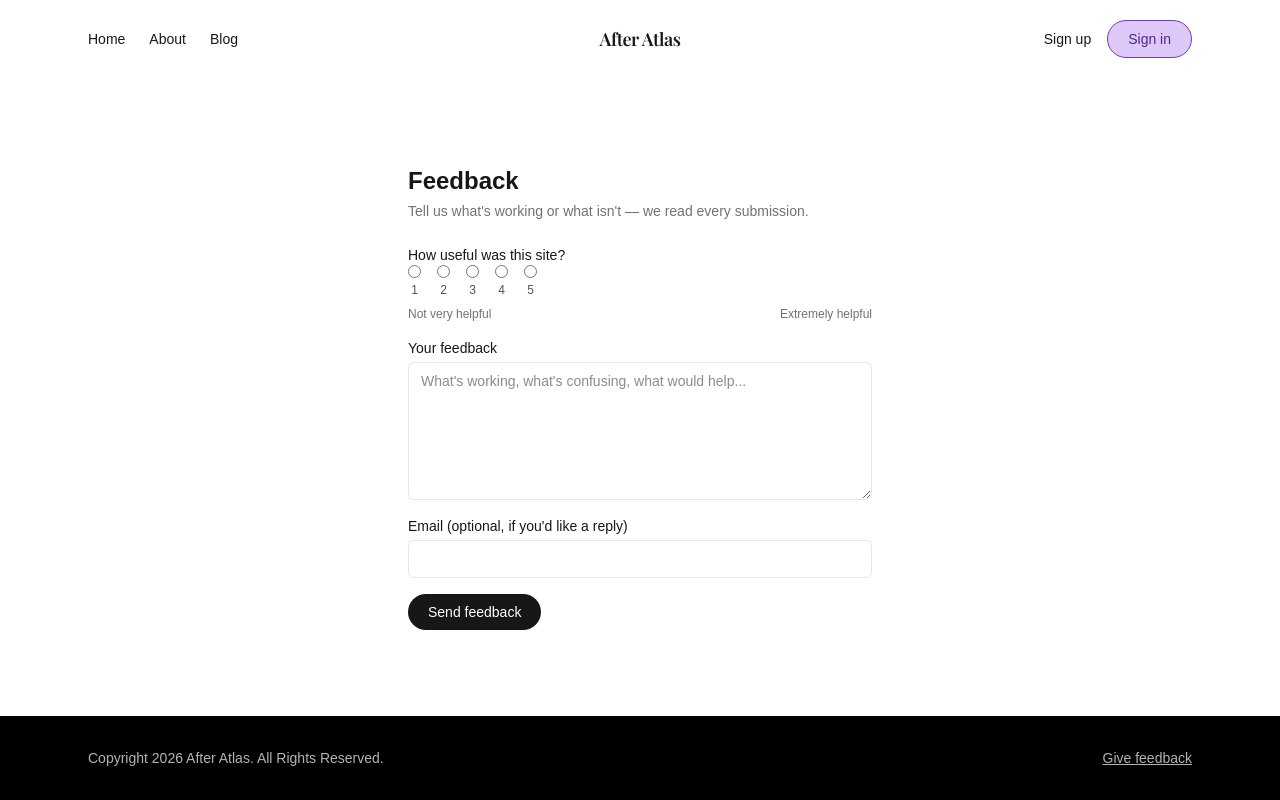
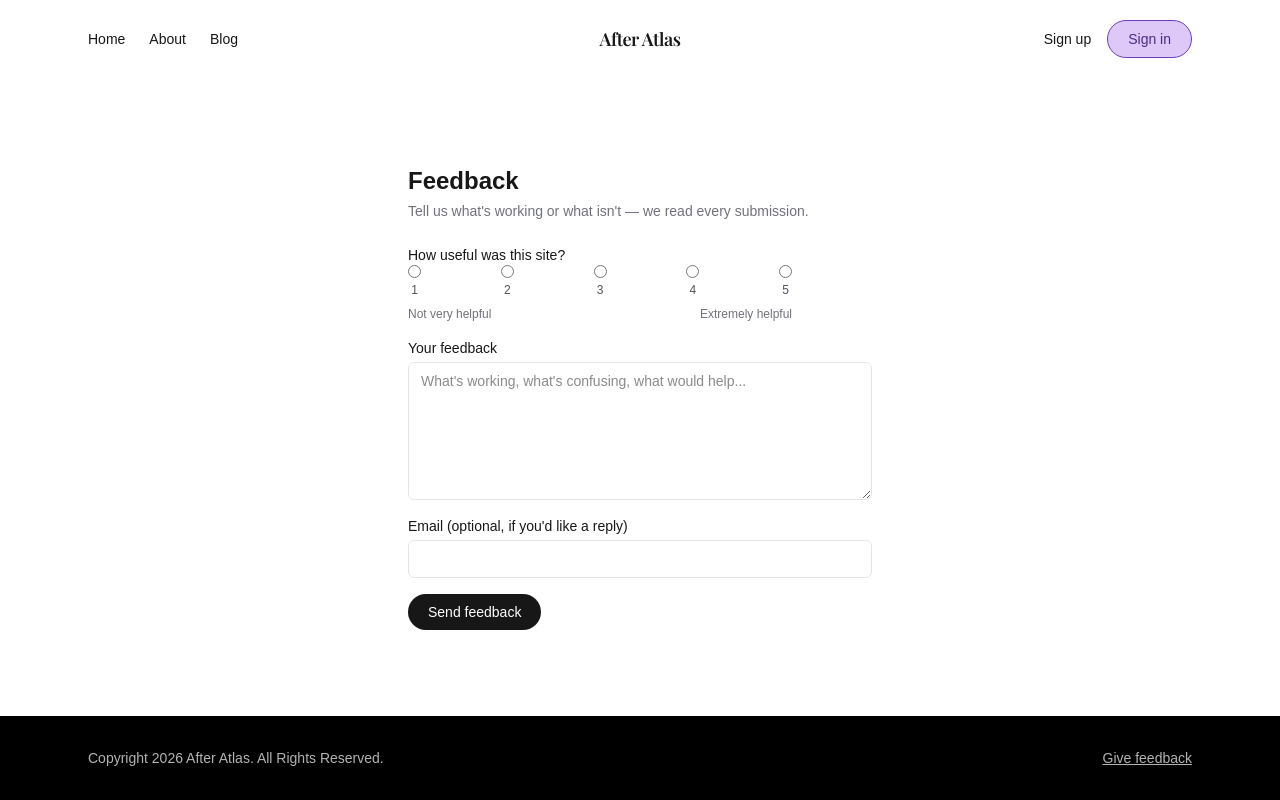
Before and after one commit to AfterAtlasJoe/afteratlas-website, a Next.js app: page /feedback in a window 1280 px wide. Built offline with nearby package versions, Linux system fonts and the light colour scheme; no server answers; a web font is replaced by a local one.

Commit message:
Spread the 1-5 rating scale to align with its endpoint labels
The numbers were clustered on the left while "Not very helpful" /
"Extremely helpful" spanned the full width, so 5 didn't sit anywhere
near "Extremely helpful". Both rows now use the same justified spread.

```diff
--- a/src/components/feedback/feedback-form.tsx
+++ b/src/components/feedback/feedback-form.tsx
@@ -63,9 +63,9 @@ export function FeedbackForm({
         <input type="text" name="company" tabIndex={-1} autoComplete="off" />
       </label>
 
-      <fieldset className="flex flex-col gap-2 text-sm">
+      <fieldset className="flex max-w-sm flex-col gap-2 text-sm">
         <legend>How useful was this site?</legend>
-        <div className="flex items-center gap-4">
+        <div className="flex items-center justify-between">
           {[1, 2, 3, 4, 5].map((value) => (
             <label key={value} className="flex flex-col items-center gap-1 text-xs text-zinc-600">
               <input type="radio" name="rating" value={value} />
```
